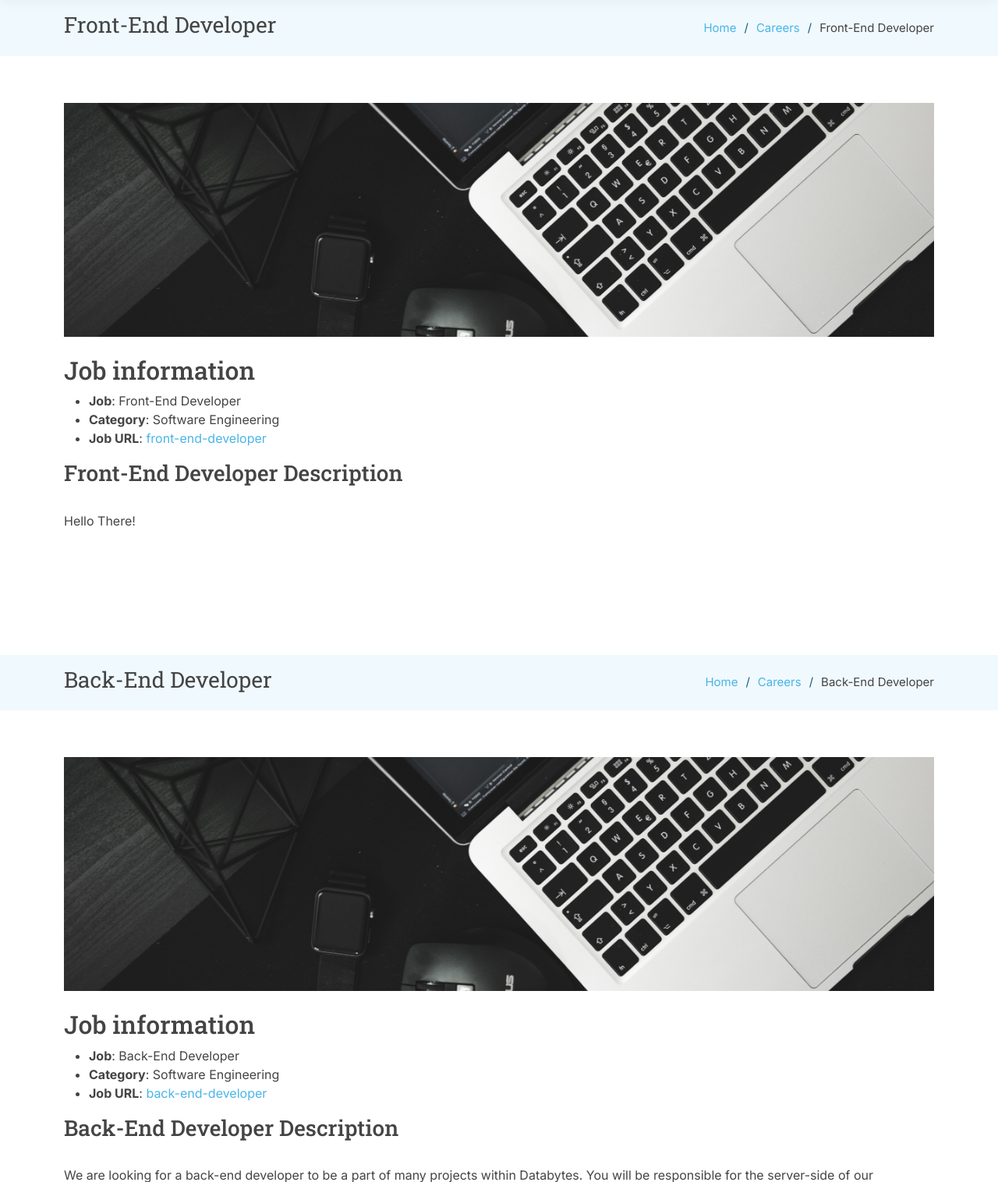
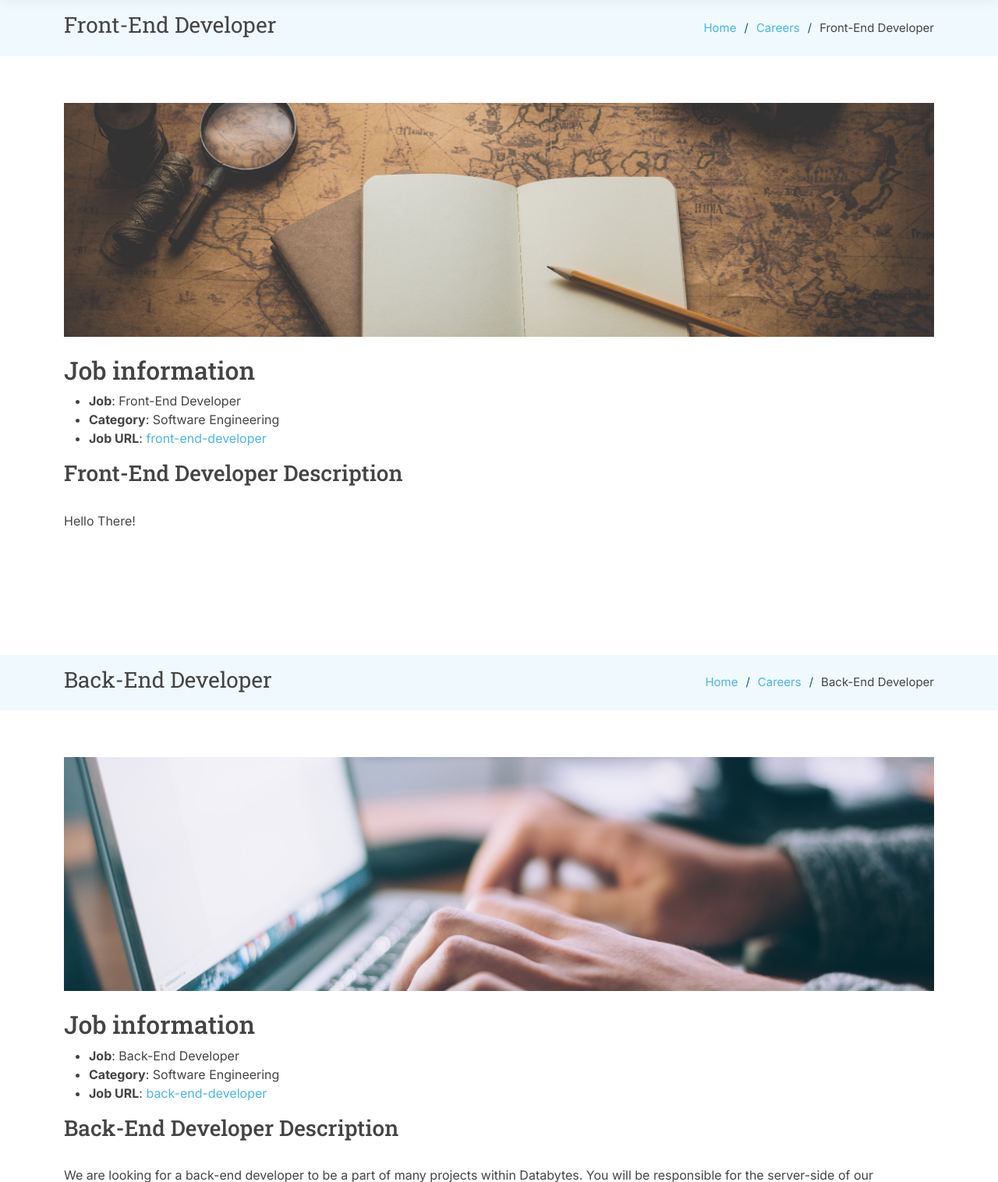
Before and after one commit to databytes-deakin/website, a Django app: page /career-details in a window 1280 px wide. Shown: the part 84-1600 px from the top of the page at 78% size. Run offline with Django 4.2, Linux system fonts and the light colour scheme; data comes from the database, SQL or seed files in the repository; some libraries are stand-ins or nearby versions; grey boxes are pictures that could not be loaded.

Commit message:
added some more free use stock images

```diff
--- a/databytes/DBweb/templates/career-details.html
+++ b/databytes/DBweb/templates/career-details.html
@@ -71,7 +71,7 @@
 
                 <div class="swiper-slide">
                       {% with i as job %}
-                            <img src="../static/img/tech_01.jpg" alt="{{i.JobName}}" width="100%" style="height:300px; object-fit: cover;">
+                            <img src="../static/img/work_0{{i.JobID}}.jpg" alt="{{i.JobName}}" width="100%" style="height:300px; object-fit: cover;">
                       {% endwith %}
                 </div>
 
```
Also changed, not shown: databytes/DBweb/static/img/work_01.jpg (added), databytes/DBweb/static/img/work_02.jpg (added), databytes/DBweb/static/img/work_03.jpg (added), 1 other file.
